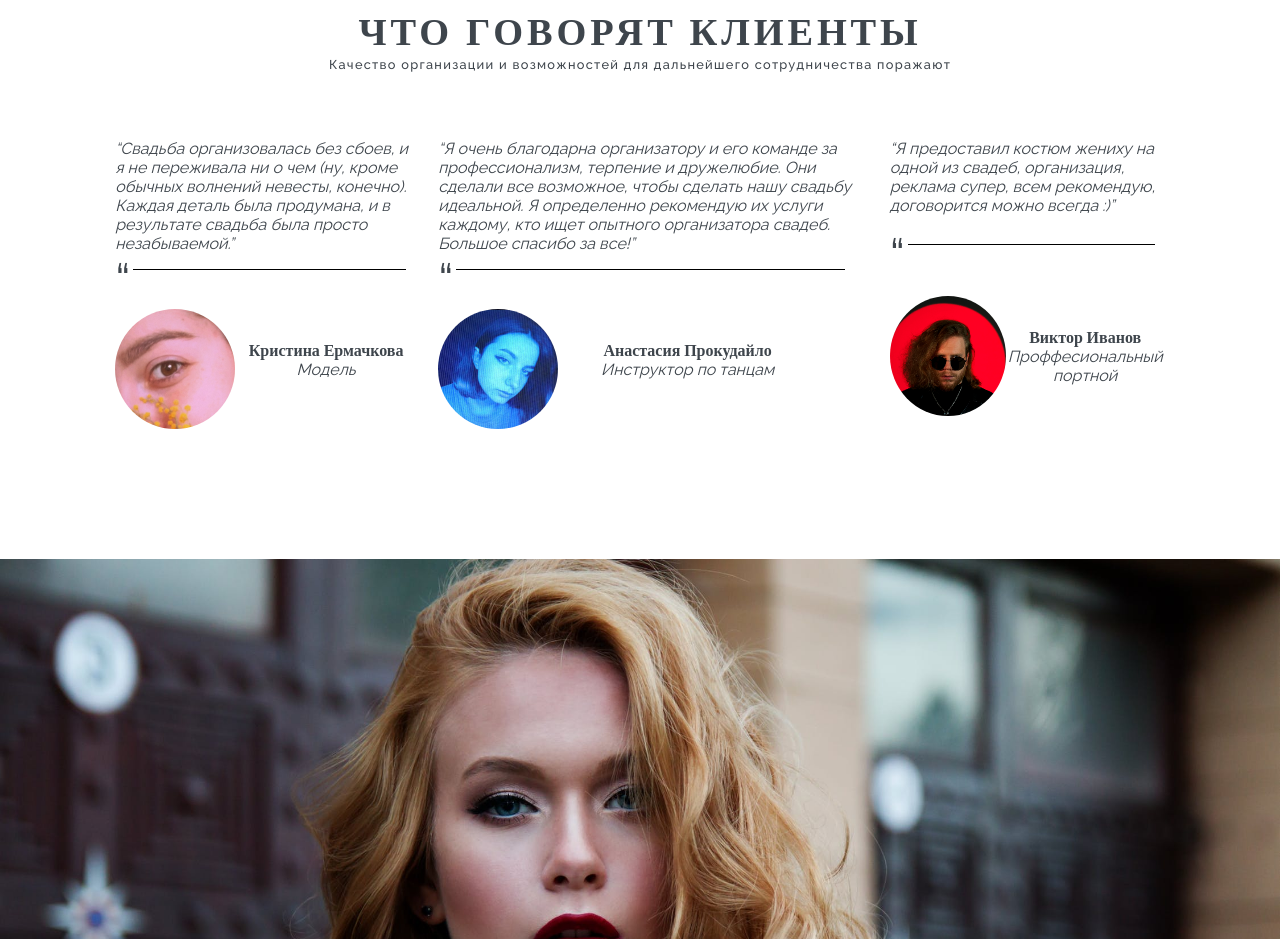
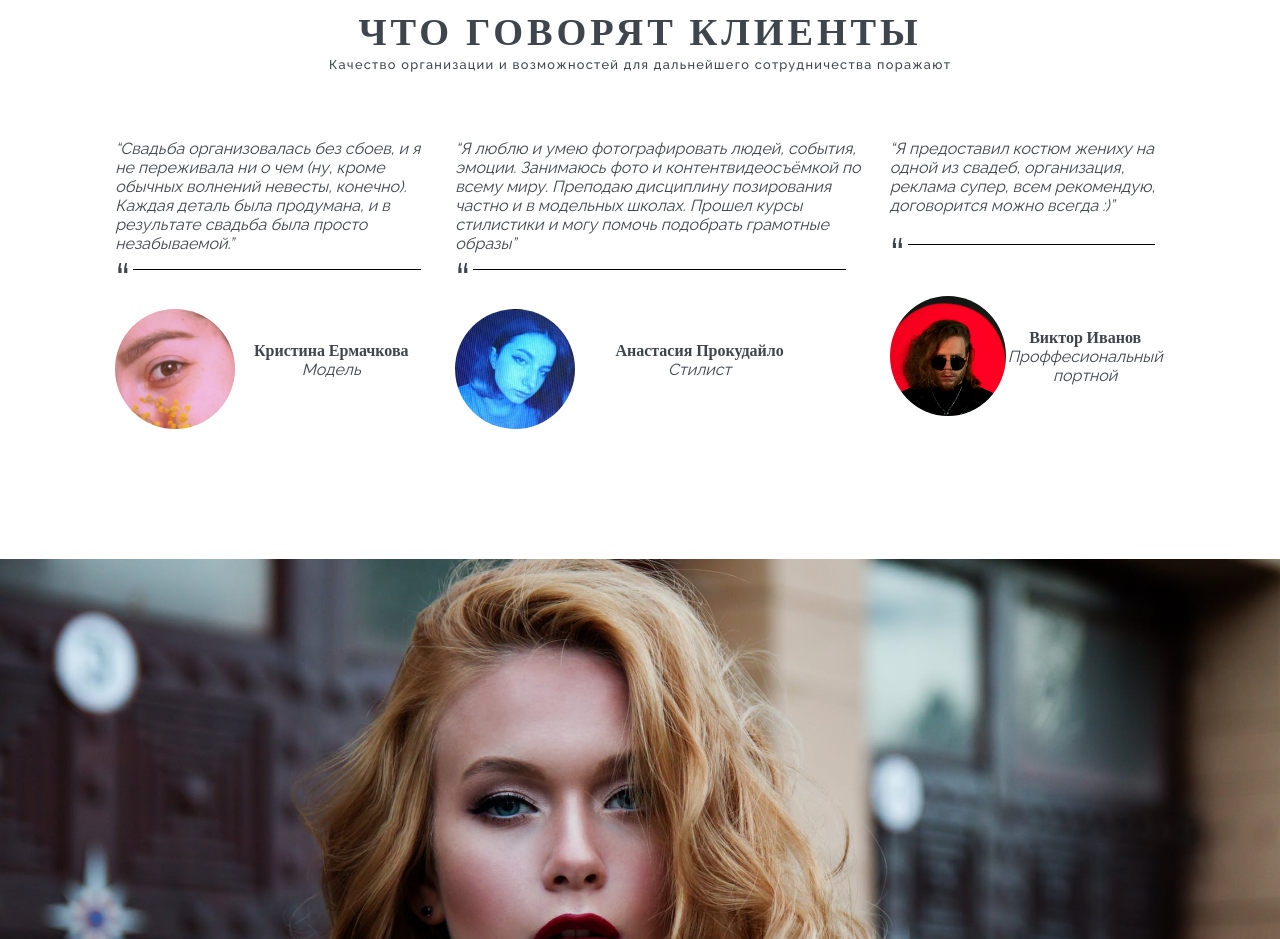
Before and after one commit to Viskonti/Aboltus, a plain HTML site: page index.html in a window 1280 px wide. Shown: the part 4358-5297 px from the top of the page. Drawn offline with nearby package versions, Linux system fonts and the light colour scheme; a web font is replaced by a local one.

Commit message:
Add files via upload

```diff
--- a/index.html
+++ b/index.html
@@ -165,7 +165,7 @@
                 </div>
 
                 <div class="testimonial">
-                    <q>Я очень благодарна организатору и его команде за профессионализм, терпение и дружелюбие. Они сделали все возможное, чтобы сделать нашу свадьбу идеальной. Я определенно рекомендую их услуги каждому, кто ищет опытного организатора свадеб. Большое спасибо за все!</q>
+                    <q>Я люблю и умею фотографировать людей, события, эмоции. Занимаюсь фото и контентвидеосъёмкой по всему миру. Преподаю дисциплину позирования частно и в модельных школах. Прошел курсы стилистики и могу помочь подобрать грамотные образы</q>
                     <div class="divider">&ldquo;<span></span></div>
                     <div class="client">
                         <div class="clientImg">
@@ -174,7 +174,7 @@
 
                         <div class="clientInfo">
                             <h4>Анастасия Прокудайло</h4>
-                            <em>Инструктор по танцам</em>
+                            <em>Стилист</em>
                         </div>
                     </div>
                 </div>
```
